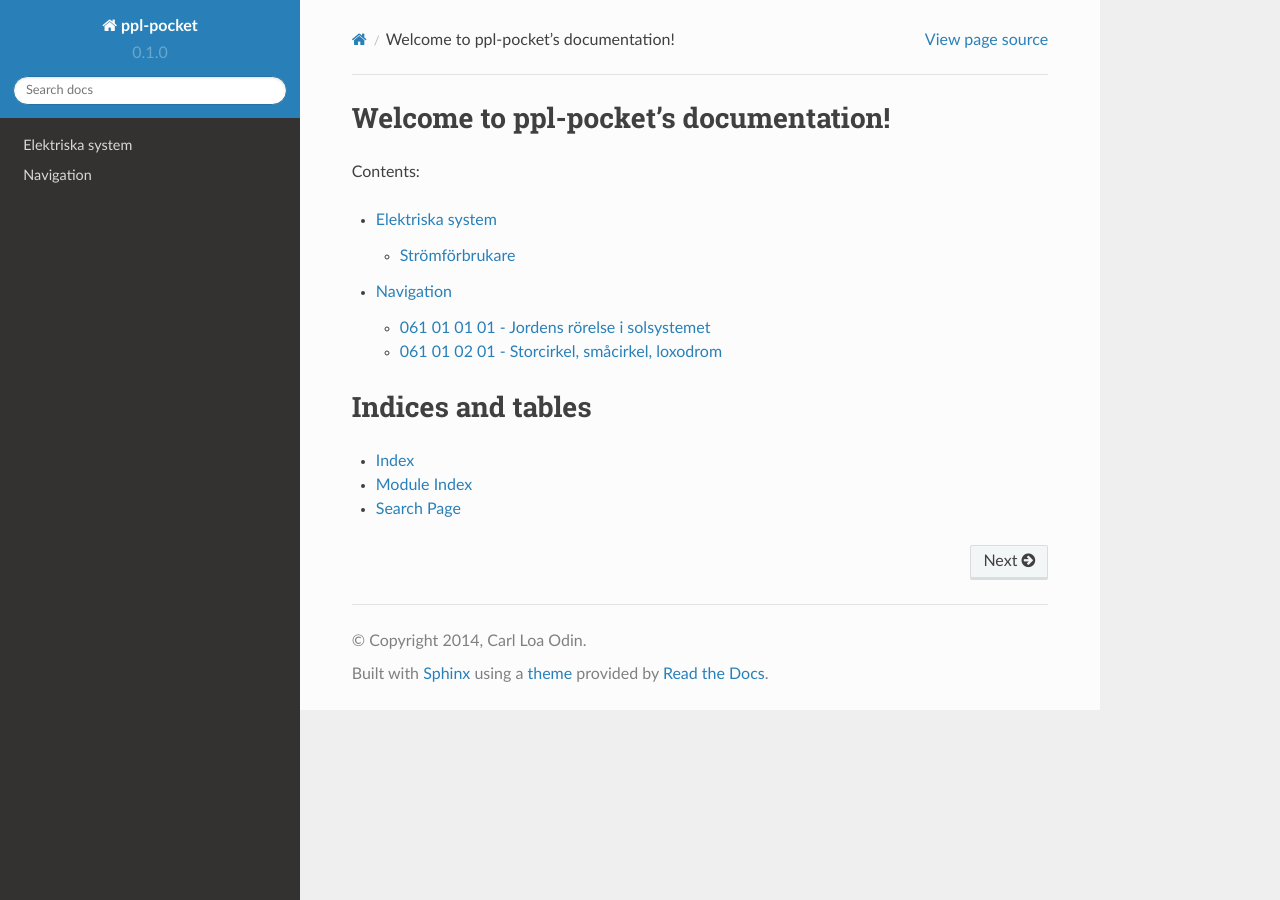
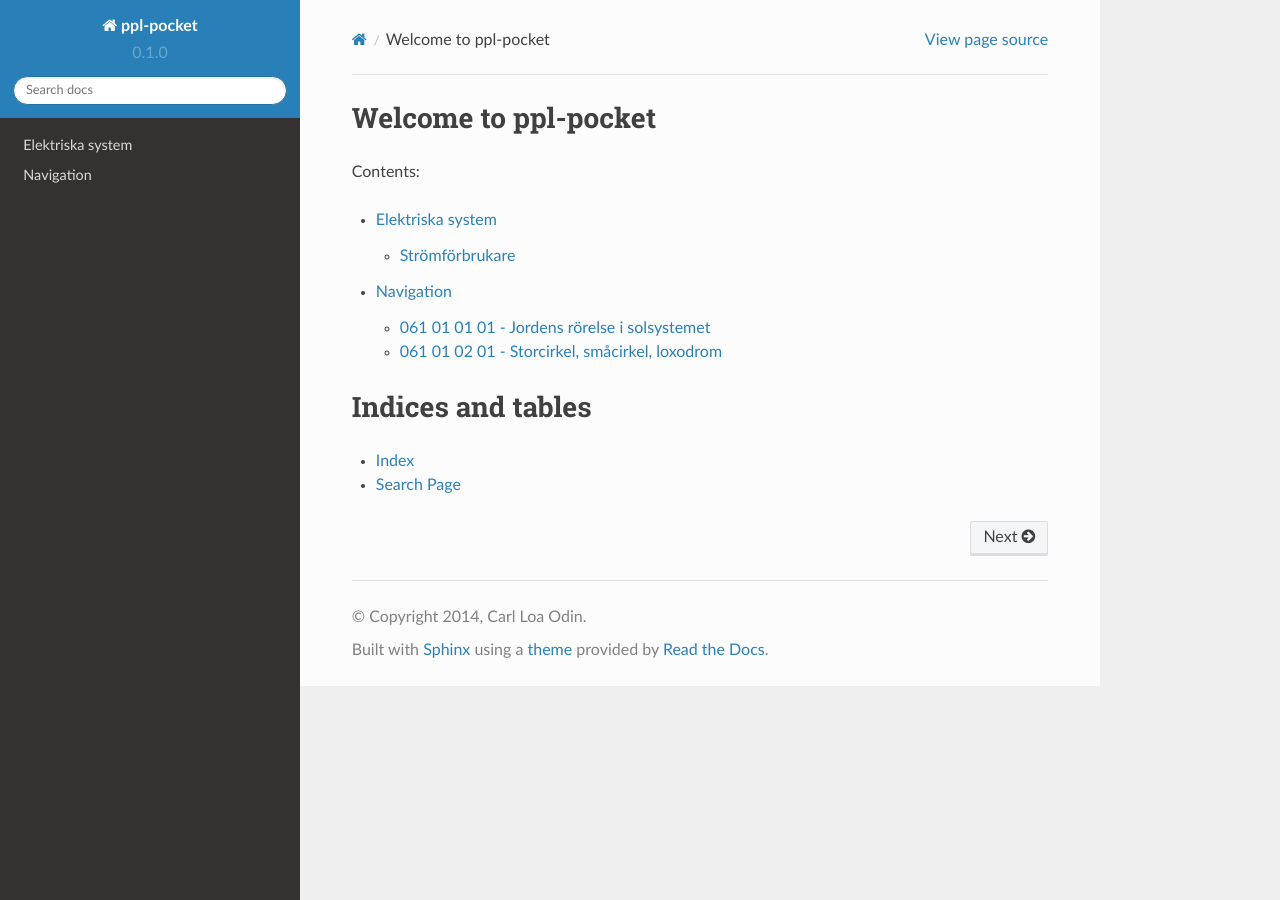
Before and after one commit to loa/ppl-pocket, a Sphinx documentation site: the page built from source/index.rst, in a window 1280 px wide. Built offline with Sphinx 7.4.7 and the Read the Docs theme 2.0.0, drawn with Linux system fonts in a browser that asks for light colours.

Commit message:
Modifierat index

```diff
--- a/source/index.rst
+++ b/source/index.rst
@@ -3,7 +3,7 @@
    You can adapt this file completely to your liking, but it should at least
    contain the root `toctree` directive.
 
-Welcome to ppl-pocket's documentation!
+Welcome to ppl-pocket
 ======================================
 
 Contents:
```
Also changed, not shown: other parts of source/index.rst (+0 -1 lines).
